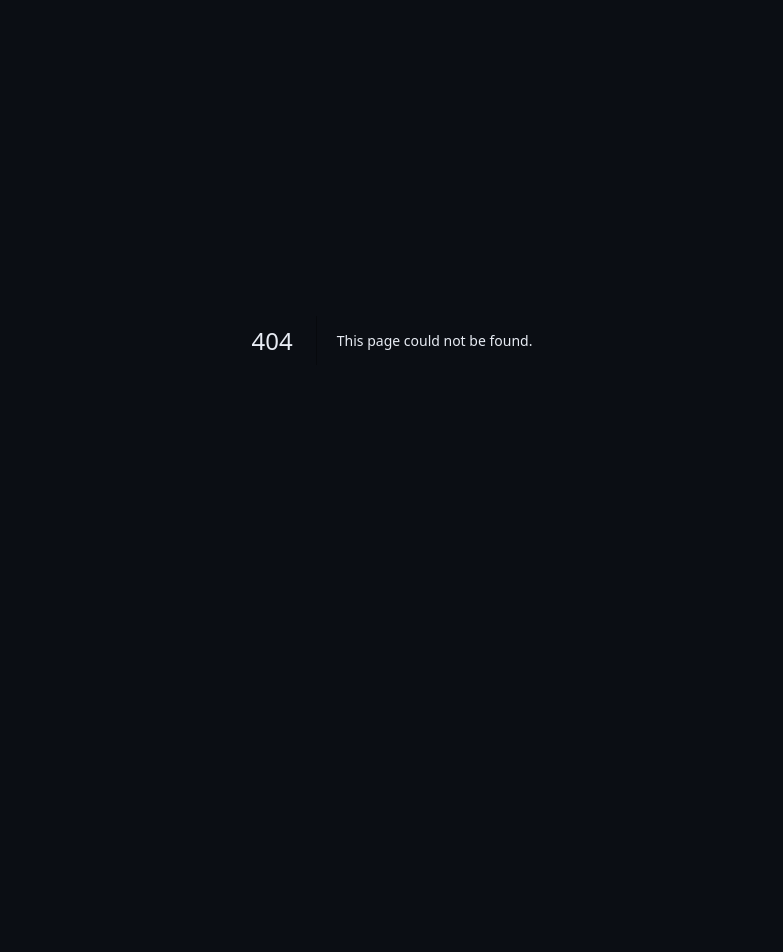
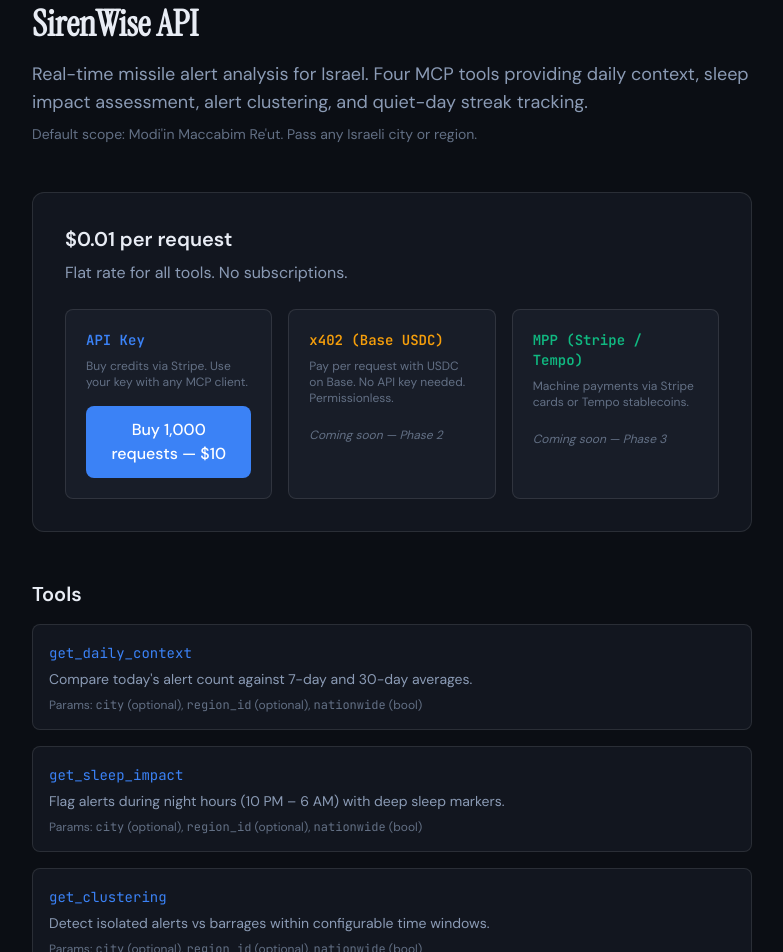
Before and after one commit to hummusonrails/missile-analysis, a Next.js app: page /developer in a window 1280 px wide. Before the commit this address had no page. Shown: the part 60-1012 px from the top of the page, without its empty margins (248-1031 px from the left). Before the commit the page ends 800 px from the top, so only its background shows below. Built offline with nearby package versions, Linux system fonts and the light colour scheme.

Commit message:
feat: add developer page with Stripe Checkout and API key delivery

```diff
--- /dev/null
+++ b/app/developer/CheckoutButton.tsx
@@ -0,0 +1,18 @@
+"use client";
+
+export function CheckoutButton() {
+  async function handleCheckout() {
+    const res = await fetch("/api/developer/checkout", { method: "POST" });
+    const data = await res.json();
+    if (data.url) window.location.href = data.url;
+  }
+
+  return (
+    <button
+      onClick={handleCheckout}
+      className="px-6 py-3 bg-accent-blue text-white rounded-lg font-medium hover:bg-accent-blue/90 transition-colors"
+    >
+      Buy 1,000 requests — $10
+    </button>
+  );
+}
--- /dev/null
+++ b/app/developer/page.tsx
@@ -0,0 +1,102 @@
+// app/developer/page.tsx
+import type { Metadata } from "next";
+import { CheckoutButton } from "./CheckoutButton";
+
+export const metadata: Metadata = {
+  title: "SirenWise API — Developer Access",
+  description: "Real-time missile alert analysis API for developers. Four MCP tools for daily context, sleep impact, clustering, and streak analysis.",
+};
+
+export default function DeveloperPage() {
+  return (
+    <div className="min-h-screen bg-bg-primary text-text-primary">
+      <div className="max-w-3xl mx-auto px-6 py-16">
+        {/* Hero */}
+        <h1 className="text-4xl font-serif font-bold mb-4">SirenWise API</h1>
+        <p className="text-lg text-text-secondary mb-2">
+          Real-time missile alert analysis for Israel. Four MCP tools providing daily context,
+          sleep impact assessment, alert clustering, and quiet-day streak tracking.
+        </p>
+        <p className="text-sm text-text-tertiary mb-12">
+          Default scope: Modi&apos;in Maccabim Re&apos;ut. Pass any Israeli city or region.
+        </p>
+
+        {/* Pricing */}
+        <div className="bg-bg-elevated border border-border rounded-xl p-8 mb-12">
+          <h2 className="text-xl font-semibold mb-2">$0.01 per request</h2>
+          <p className="text-text-secondary mb-6">Flat rate for all tools. No subscriptions.</p>
+
+          <div className="grid gap-4 md:grid-cols-3">
+            {/* Stripe */}
+            <div className="bg-bg-surface border border-border rounded-lg p-5">
+              <h3 className="font-mono text-sm font-semibold text-accent-blue mb-2">API Key</h3>
+              <p className="text-xs text-text-tertiary mb-4">
+                Buy credits via Stripe. Use your key with any MCP client.
+              </p>
+              <CheckoutButton />
+            </div>
+
+            {/* x402 */}
+            <div className="bg-bg-surface border border-border rounded-lg p-5">
+              <h3 className="font-mono text-sm font-semibold text-accent-amber mb-2">x402 (Base USDC)</h3>
+              <p className="text-xs text-text-tertiary mb-4">
+                Pay per request with USDC on Base. No API key needed. Permissionless.
+              </p>
+              <span className="text-xs text-text-tertiary italic">Coming soon — Phase 2</span>
+            </div>
+
+            {/* MPP */}
+            <div className="bg-bg-surface border border-border rounded-lg p-5">
+              <h3 className="font-mono text-sm font-semibold text-accent-green mb-2">MPP (Stripe / Tempo)</h3>
+              <p className="text-xs text-text-tertiary mb-4">
+                Machine payments via Stripe cards or Tempo stablecoins.
+              </p>
+              <span className="text-xs text-text-tertiary italic">Coming soon — Phase 3</span>
+            </div>
+          </div>
+        </div>
+
+        {/* Tools Reference */}
+        <h2 className="text-xl font-semibold mb-4">Tools</h2>
+        <div className="space-y-4 mb-12">
+          {[
+            { name: "get_daily_context", desc: "Compare today's alert count against 7-day and 30-day averages." },
+            { name: "get_sleep_impact", desc: "Flag alerts during night hours (10 PM – 6 AM) with deep sleep markers." },
+            { name: "get_clustering", desc: "Detect isolated alerts vs barrages within configurable time windows." },
+            { name: "get_streak", desc: "Days since last alert. Flags streak-breakers." },
+          ].map((tool) => (
+            <div key={tool.name} className="bg-bg-elevated border border-border rounded-lg p-4">
+              <code className="text-sm font-mono text-accent-blue">{tool.name}</code>
+              <p className="text-sm text-text-secondary mt-1">{tool.desc}</p>
+              <p className="text-xs text-text-tertiary mt-2">
+                Params: <code>city</code> (optional), <code>region_id</code> (optional), <code>nationwide</code> (bool)
+              </p>
+            </div>
+          ))}
+        </div>
+
+        {/* Quick Start */}
+        <h2 className="text-xl font-semibold mb-4">Quick Start</h2>
+        <div className="bg-bg-elevated border border-border rounded-lg p-4 mb-4">
+          <p className="text-xs text-text-tertiary mb-2">MCP endpoint:</p>
+          <code className="text-sm font-mono text-accent-blue block bg-bg-surface px-3 py-2 rounded">
+            https://mcp.sirenwise.com/mcp
+          </code>
+        </div>
+        <div className="bg-bg-elevated border border-border rounded-lg p-4">
+          <p className="text-xs text-text-tertiary mb-2">Use with any MCP client — add your API key as a Bearer token:</p>
+          <pre className="text-xs font-mono text-text-secondary bg-bg-surface px-3 py-2 rounded overflow-x-auto">
+{`Authorization: Bearer sw_your_api_key_here`}
+          </pre>
+        </div>
+
+        {/* Back link */}
+        <div className="mt-12 text-center">
+          <a href="/" className="text-sm text-text-tertiary hover:text-text-secondary transition-colors">
+            ← Back to SirenWise
+          </a>
+        </div>
+      </div>
+    </div>
+  );
+}
--- /dev/null
+++ b/app/developer/success/page.tsx
@@ -0,0 +1,101 @@
+// app/developer/success/page.tsx
+import type { Metadata } from "next";
+import { getStripe } from "@/lib/stripe";
+import { generateApiKey, storeApiKey } from "@/lib/api-keys";
+
+export const metadata: Metadata = {
+  title: "API Key Created — SirenWise",
+};
+
+async function getOrCreateKey(sessionId: string) {
+  const stripe = getStripe();
+  const session = await stripe.checkout.sessions.retrieve(sessionId);
+
+  if (session.payment_status !== "paid") {
+    return null;
+  }
+
+  // Check if key already exists in metadata (from webhook)
+  if (session.metadata?.api_key) {
+    return session.metadata.api_key;
+  }
+
+  // Generate key synchronously (webhook may not have fired yet)
+  // storeApiKey uses stripe_session_id UNIQUE constraint for idempotency —
+  // if webhook already created a key for this session, the INSERT will fail
+  // and we retrieve the existing key from metadata instead
+  const apiKey = generateApiKey();
+  const email = session.customer_details?.email || "unknown";
+  try {
+    await storeApiKey(apiKey, email, sessionId);
+    await stripe.checkout.sessions.update(sessionId, {
+      metadata: { api_key: apiKey },
+    });
+  } catch {
+    // Key already exists for this session (webhook beat us) — re-fetch
+    const updated = await stripe.checkout.sessions.retrieve(sessionId);
+    return updated.metadata?.api_key || null;
+  }
+
+  return apiKey;
+}
+
+export default async function SuccessPage({
+  searchParams,
+}: {
+  searchParams: Promise<{ session_id?: string }>;
+}) {
+  const params = await searchParams;
+  const sessionId = params.session_id;
+
+  if (!sessionId) {
+    return (
+      <div className="min-h-screen bg-bg-primary text-text-primary flex items-center justify-center">
+        <p className="text-text-secondary">Invalid session.</p>
+      </div>
+    );
+  }
+
+  const apiKey = await getOrCreateKey(sessionId);
+
+  if (!apiKey) {
+    return (
+      <div className="min-h-screen bg-bg-primary text-text-primary flex items-center justify-center">
+        <p className="text-text-secondary">Payment not confirmed yet. Please refresh in a moment.</p>
+      </div>
+    );
+  }
+
+  return (
+    <div className="min-h-screen bg-bg-primary text-text-primary">
+      <div className="max-w-xl mx-auto px-6 py-16">
+        <h1 className="text-2xl font-serif font-bold mb-4 text-accent-green">API Key Created</h1>
+        <p className="text-text-secondary mb-6">
+          Copy your API key below. This is the only time it will be displayed.
+        </p>
+
+        <div className="bg-bg-elevated border border-accent-green/30 rounded-lg p-4 mb-8">
+          <p className="text-xs text-text-tertiary mb-2">Your API key (1,000 requests):</p>
+          <code className="text-sm font-mono text-accent-green break-all block bg-bg-surface px-3 py-2 rounded select-all">
+            {apiKey}
+          </code>
+        </div>
+
+        <div className="bg-bg-elevated border border-border rounded-lg p-4 mb-8">
+          <p className="text-xs text-text-tertiary mb-2">MCP endpoint:</p>
+          <code className="text-sm font-mono text-accent-blue block">
+            https://mcp.sirenwise.com/mcp
+          </code>
+          <p className="text-xs text-text-tertiary mt-3 mb-2">Authorization header:</p>
+          <code className="text-sm font-mono text-text-secondary block">
+            Bearer {apiKey.slice(0, 8)}...
+          </code>
+        </div>
+
+        <a href="/developer" className="text-sm text-text-tertiary hover:text-text-secondary transition-colors">
+          ← Back to Developer docs
+        </a>
+      </div>
+    </div>
+  );
+}
--- a/components/Footer.tsx
+++ b/components/Footer.tsx
@@ -28,6 +28,13 @@ export function Footer() {
           {lang === "he" ? "מקור: פיקוד העורף" : "src: Pikud HaOref"}
         </span>
         <span className="text-text-tertiary/30">·</span>
+        <a
+          href="/developer"
+          className="text-[9px] font-mono text-text-tertiary/50 hover:text-text-secondary transition-colors"
+        >
+          Developers: Access the SirenWise API →
+        </a>
+        <span className="text-text-tertiary/30">·</span>
         {SISTER_SITES.map((site, i) => (
           <span key={site.href} className="contents">
             {i > 0 && <span className="text-text-tertiary/30">·</span>}
--- a/next.config.ts
+++ b/next.config.ts
@@ -12,14 +12,14 @@ const nextConfig: NextConfig = {
             key: "Content-Security-Policy",
             value: [
               "default-src 'self'",
-              "script-src 'self' 'unsafe-inline' 'unsafe-eval' https://gc.zgo.at https://cdn.jsdelivr.net https://static.cloudflareinsights.com https://vercel.live blob:",
+              "script-src 'self' 'unsafe-inline' 'unsafe-eval' https://gc.zgo.at https://cdn.jsdelivr.net https://static.cloudflareinsights.com https://vercel.live https://js.stripe.com blob:",
               "script-src-elem 'self' 'unsafe-inline' https://gc.zgo.at https://cdn.jsdelivr.net https://static.cloudflareinsights.com https://vercel.live",
               "style-src 'self' 'unsafe-inline' https://fonts.googleapis.com",
               "img-src 'self' data: https:",
               "font-src 'self' https://fonts.gstatic.com https://fonts.googleapis.com",
-              "connect-src 'self' https://*.turso.io https://gc.zgo.at https://*.goatcounter.com https://api.tzevaadom.co.il https://*.basemaps.cartocdn.com https://huggingface.co https://*.huggingface.co https://*.hf.co https://cdn-lfs.huggingface.co https://cdn-lfs-us-1.huggingface.co https://raw.githubusercontent.com https://cdn.jsdelivr.net",
+              "connect-src 'self' https://*.turso.io https://gc.zgo.at https://*.goatcounter.com https://api.tzevaadom.co.il https://*.basemaps.cartocdn.com https://huggingface.co https://*.huggingface.co https://*.hf.co https://cdn-lfs.huggingface.co https://cdn-lfs-us-1.huggingface.co https://raw.githubusercontent.com https://cdn.jsdelivr.net https://api.stripe.com",
               "worker-src 'self' blob: https://cdn.jsdelivr.net",
-              "frame-src 'none'",
+              "frame-src https://js.stripe.com",
             ].join("; "),
           },
           { key: "X-Frame-Options", value: "DENY" },
```
